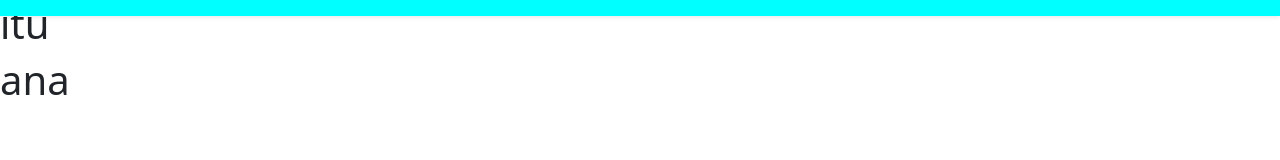
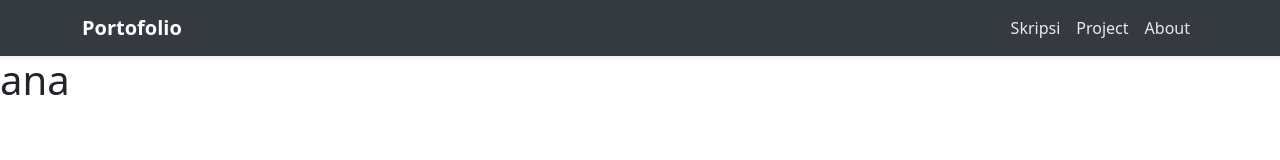
Before and after one commit to MuhamdIlyas/Portofolio, a website built with webpack: page src/index.html in a window 1280 px wide. Built offline with nearby package versions, Linux system fonts and the light colour scheme.

Commit message:
Upload and update Navbar

```diff
--- a/package.json
+++ b/package.json
@@ -4,7 +4,6 @@
   "description": "",
   "main": "index.js",
   "scripts": {
-    "test": "echo \"Error: no test specified\" && exit 1",
     "build": "webpack --config webpack.prod.js",
     "start-dev": "webpack serve --config webpack.dev.js"
   },
--- a/src/script/component/navbar/navigation-bar.js
+++ b/src/script/component/navbar/navigation-bar.js
@@ -1,5 +1,34 @@
 class NavigationBar extends HTMLElement{
+    connectedCallback() {
+        this.render();
+    }
 
+    render() {
+        this.innerHTML = `
+        <div class="container">
+            <a class="navbar-brand fw-bold" href="#">Portofolio</a>
+            <button class="navbar-toggler" type="button" data-bs-toggle="collapse"
+                data-bs-target="#navbarSupportedContent" aria-controls="navbarSupportedContent"
+                aria-expanded="false" aria-label="Toggle navigation">
+                <span class="navbar-toggler-icon"></span>
+            </button>
+            <div class="collapse navbar-collapse" id="navbarSupportedContent">
+                <ul class="navbar-nav ms-auto mb-2 mb-lg-0">
+                    <li class="nav-item">
+                        <a class="nav-link" href="#skripsi">Skripsi</a>
+                    </li>
+                    <li class="nav-item">
+                        <a class="nav-link" href="#project">Project</a>
+                    </li>
+                    <li class="nav-item">
+                        <a class="nav-link" href="#about">About</a>
+                    </li>
+                </ul>
+            </div>
+        </div>
+        `;
+
+    }
 }
 
 customElements.define('navigation-bar', NavigationBar);
--- a/src/style.css
+++ b/src/style.css
@@ -1,5 +1,5 @@
 .navbar{
-    background-color: aqua;
+    background-color: #343A40;
 }
 
 .navbar-nav .nav-link {
```
Also changed, not shown: dist/bundle.js.LICENSE.txt (added), dist/index.html (added), 1 other file.
